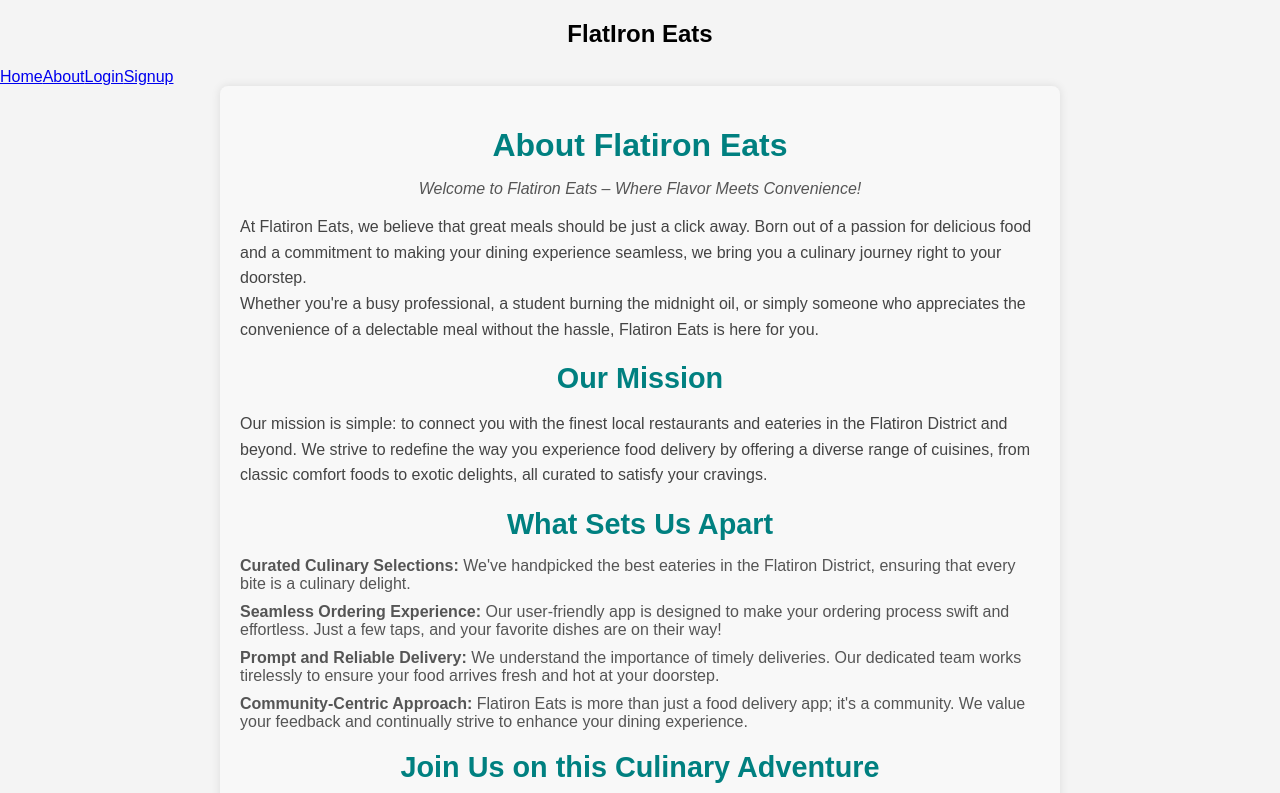
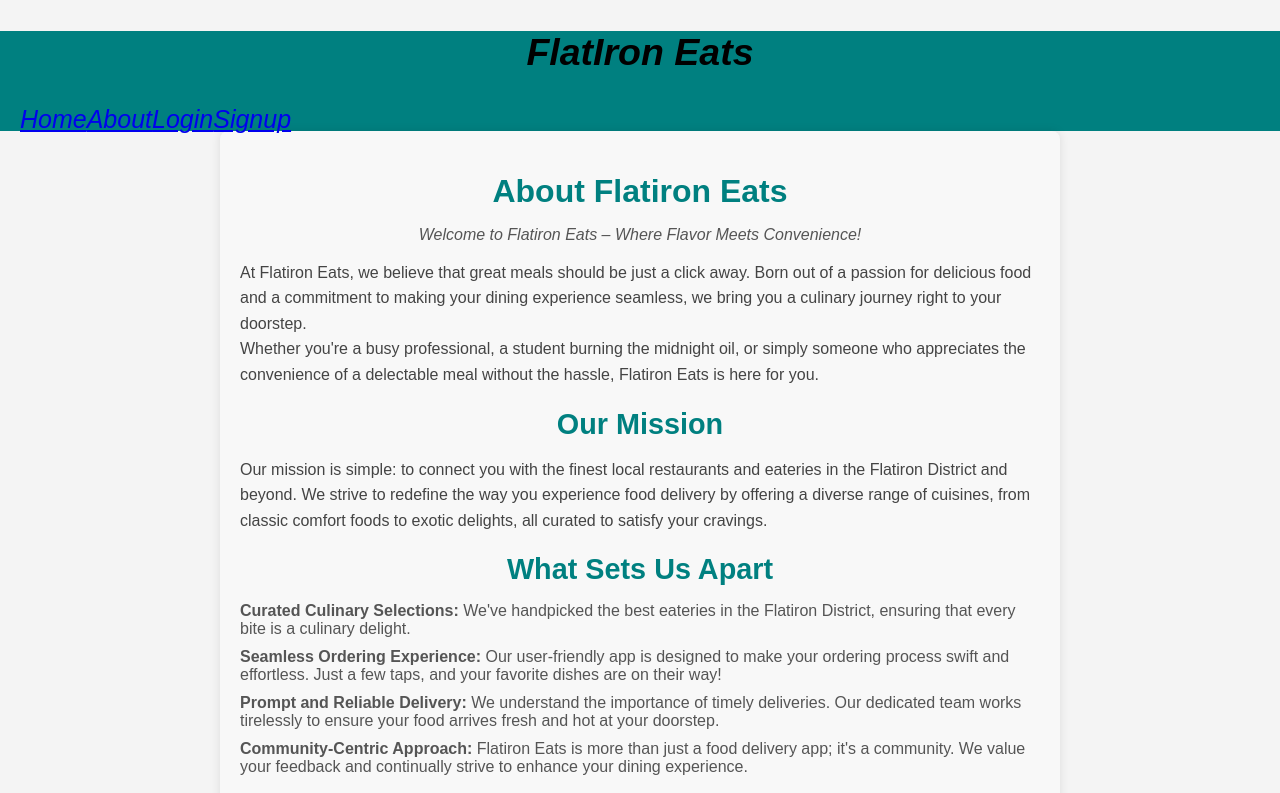
Before and after one commit to jkwagh/P4-Project, a React app in the folder client/: page /about in a window 1280 px wide. Shown: the top 793 px of the page. Built offline with nearby package versions, Linux system fonts and the light colour scheme; no server answers.

Commit message:
Complete

```diff
--- a/client/src/components/About.js
+++ b/client/src/components/About.js
@@ -5,7 +5,9 @@ import NavBar from './NavBar';
 const About = () => {
   return (
     <div>
-      <NavBar />
+      <div className='navBarA'>
+        <NavBar />
+        </div>
       <div className="about-container">
 
       <h1 className="main-heading">About Flatiron Eats</h1>
--- a/client/src/components/Checkout.js
+++ b/client/src/components/Checkout.js
@@ -38,7 +38,9 @@ const Checkout = ({ user, cartItems, setCartItems, newCart, setNewCart, newOrder
 
   return (
     <div>
-      <NavBar />
+      <div className="navBar" >
+        <NavBar />
+        </div>
       <h1>Checkout</h1>
 
       <div className="cart-cont">
@@ -60,7 +62,9 @@ const Checkout = ({ user, cartItems, setCartItems, newCart, setNewCart, newOrder
           <p>{cartItems.reduce((a, b) => a + b.price, 0)}$</p>
           <button className="Checkout-btn"
           onClick={placeOrder}
-          >Order Now</button>
+          >
+          Order Now
+          </button>
         </div>
       </div>
     </div>
--- a/client/src/components/NavBar.css
+++ b/client/src/components/NavBar.css
@@ -10,6 +10,19 @@
 
 
 }
+.navBarA{
+    background-color: #008080;
+    border: none;
+    height: 100px;
+    align-items: center;
+    padding: 0 20px;
+    position:static;
+    top: 0;
+    z-index: 1;
+    text-decoration: none;
+    font-size: 25px;
+    font-style: oblique;
+}
 
 .navBar a{
     text-decoration: none;
--- a/client/src/components/Order.js
+++ b/client/src/components/Order.js
@@ -15,8 +15,11 @@ const Order = () => {
 
      return (
         <div>
-            <NavBar />
+            <div className='navBar'>
+                 <NavBar />
         </div>
+            </div>
+
 
 
 )
--- a/client/src/components/OrderFood.css
+++ b/client/src/components/OrderFood.css
@@ -40,6 +40,7 @@
     justify-content: space-between;
     align-items: center;
     padding: 0px 50px 0px 150px;
+    margin-left: 750px;
  }
 
  .d h1 {
```
Also changed, not shown: 1 other file.
